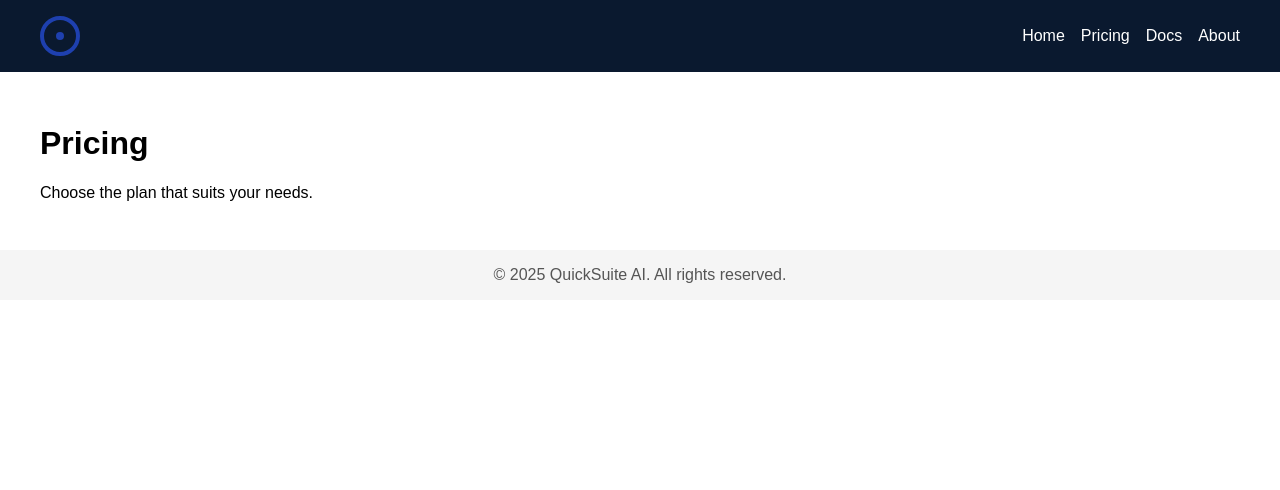
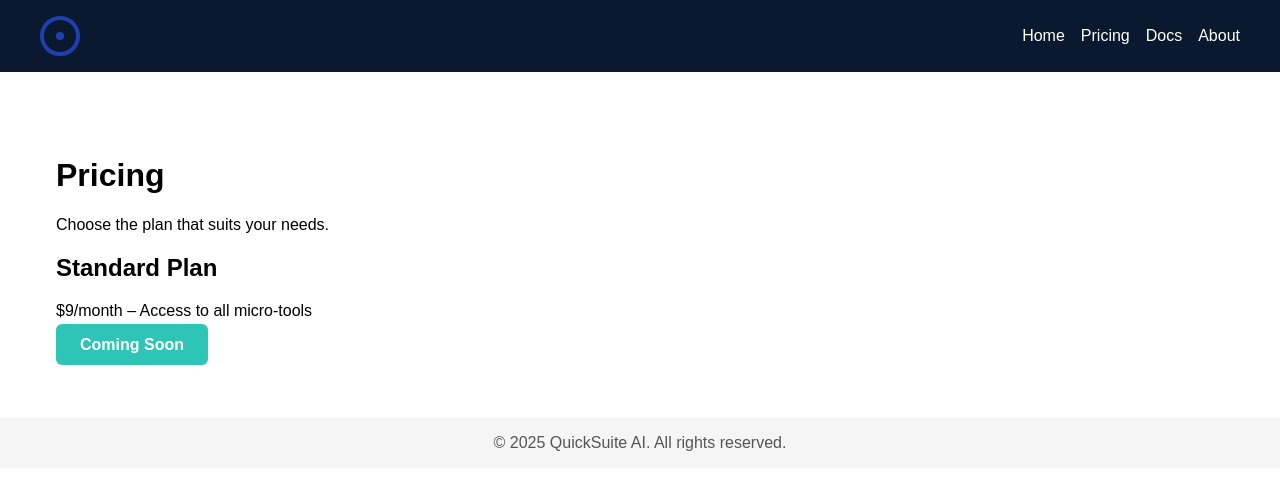
Before and after one commit to fabp84/quicksuite-ai, a Next.js app in the folder web/: page /pricing in a window 1280 px wide. Shown: the top 490 px of the page. Built offline with nearby package versions, Linux system fonts and the light colour scheme.

Commit message:
Update page.tsxUpdate pricing page with styled plan and placeholder

```diff
--- a/web/app/pricing/page.tsx
+++ b/web/app/pricing/page.tsx
@@ -1,8 +1,13 @@
 export default function Pricing() {
   return (
-    <main className="flex min-h-screen flex-col items-center justify-center p-8">
+    <main className="container">
       <h1 className="text-4xl font-bold mb-4">Pricing</h1>
-      <p className="text-lg">Choose the plan that suits your needs.</p>
+      <p className="text-lg mb-8">Choose the plan that suits your needs.</p>
+      <div className="pricing-card">
+        <h2 className="text-2xl font-semibold mb-2">Standard Plan</h2>
+        <p className="mb-4">$9/month – Access to all micro-tools</p>
+        <a href="#" className="btn-primary">Coming Soon</a>
+      </div>
     </main>
   );
 }
```
